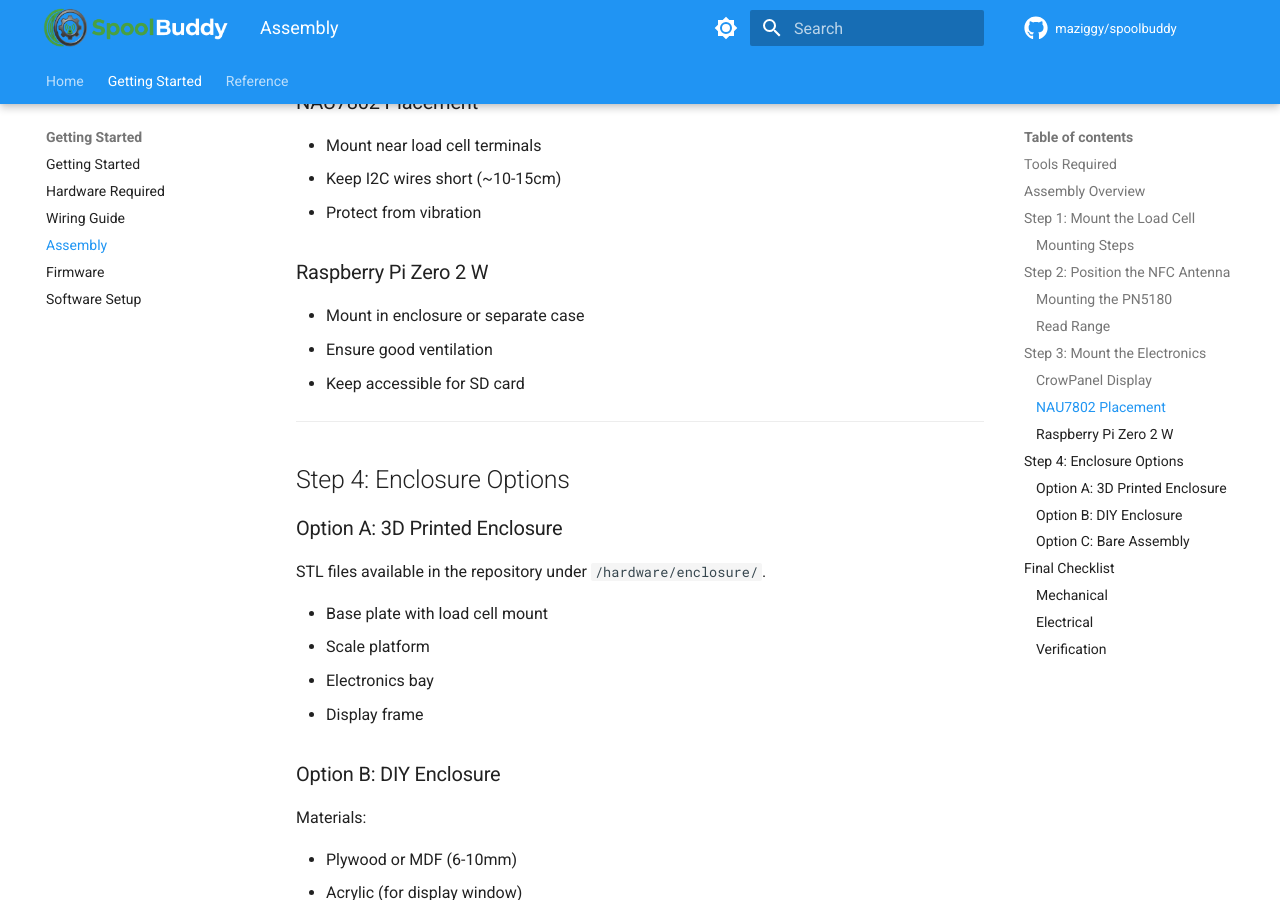
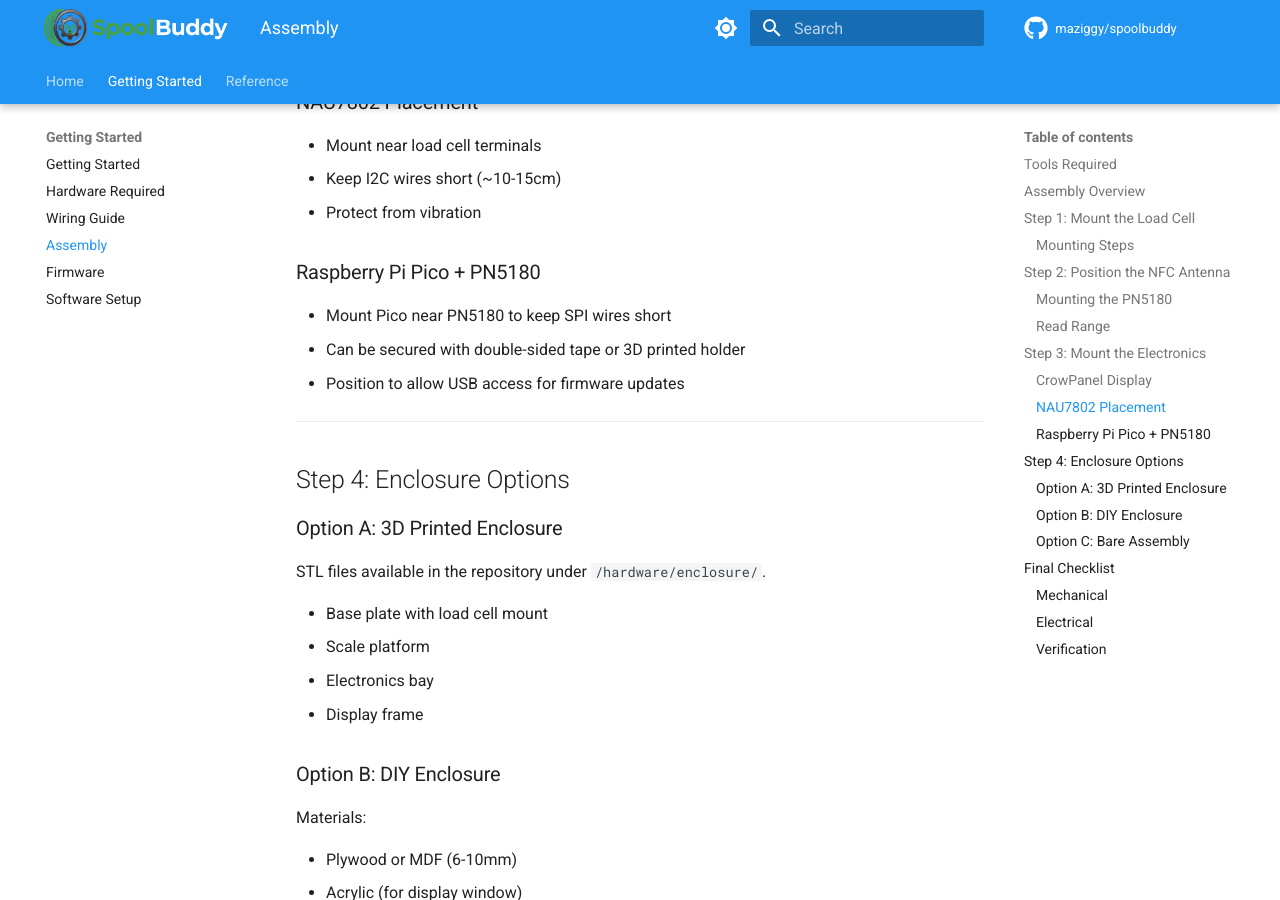
Before and after one commit to Schuermi7/spoolbuddy-wiki, an MkDocs documentation site: the page built from docs/getting-started/assembly.md, in a window 1280 px wide and 900 px high, scrolled down 3291 px. Built offline with MkDocs 1.6.1 and Material for MkDocs 9.7.7, drawn with Linux system fonts in a browser that asks for light colours; comment, search, counter and statistics services are not loaded; some of the changed text lies outside the part shown.

Commit message:
Updated website

```diff
--- a/docs/getting-started/assembly.md
+++ b/docs/getting-started/assembly.md
@@ -40,7 +40,7 @@ Physical assembly and mounting instructions for your SpoolBuddy station.
 │   │    │         Load Cell (hidden)        │            │   │
 │   │    └───────────────────────────────────┘            │   │
 │   │    ┌──────────┐           ┌──────────────┐          │   │
-│   │    │NAU7802   │           │ Pi Zero 2 W  │          │   │
+│   │    │NAU7802   │           │  Pico + NFC  │          │   │
 │   │    └──────────┘           └──────────────┘          │   │
 │   └──────────────────────────────────────────────────────┘   │
 └─────────────────────────────────────────────────────────────┘
@@ -137,11 +137,11 @@ The display can be mounted:
 - Keep I2C wires short (~10-15cm)
 - Protect from vibration
 
-### Raspberry Pi Zero 2 W
+### Raspberry Pi Pico + PN5180
 
-- Mount in enclosure or separate case
-- Ensure good ventilation
-- Keep accessible for SD card
+- Mount Pico near PN5180 to keep SPI wires short
+- Can be secured with double-sided tape or 3D printed holder
+- Position to allow USB access for firmware updates
 
 ---
 
```
Also changed, not shown: docs/getting-started/index.md (+1 -1 lines), site/getting-started/assembly/index.html, site/getting-started/index.html, site/search/search_index.json.
